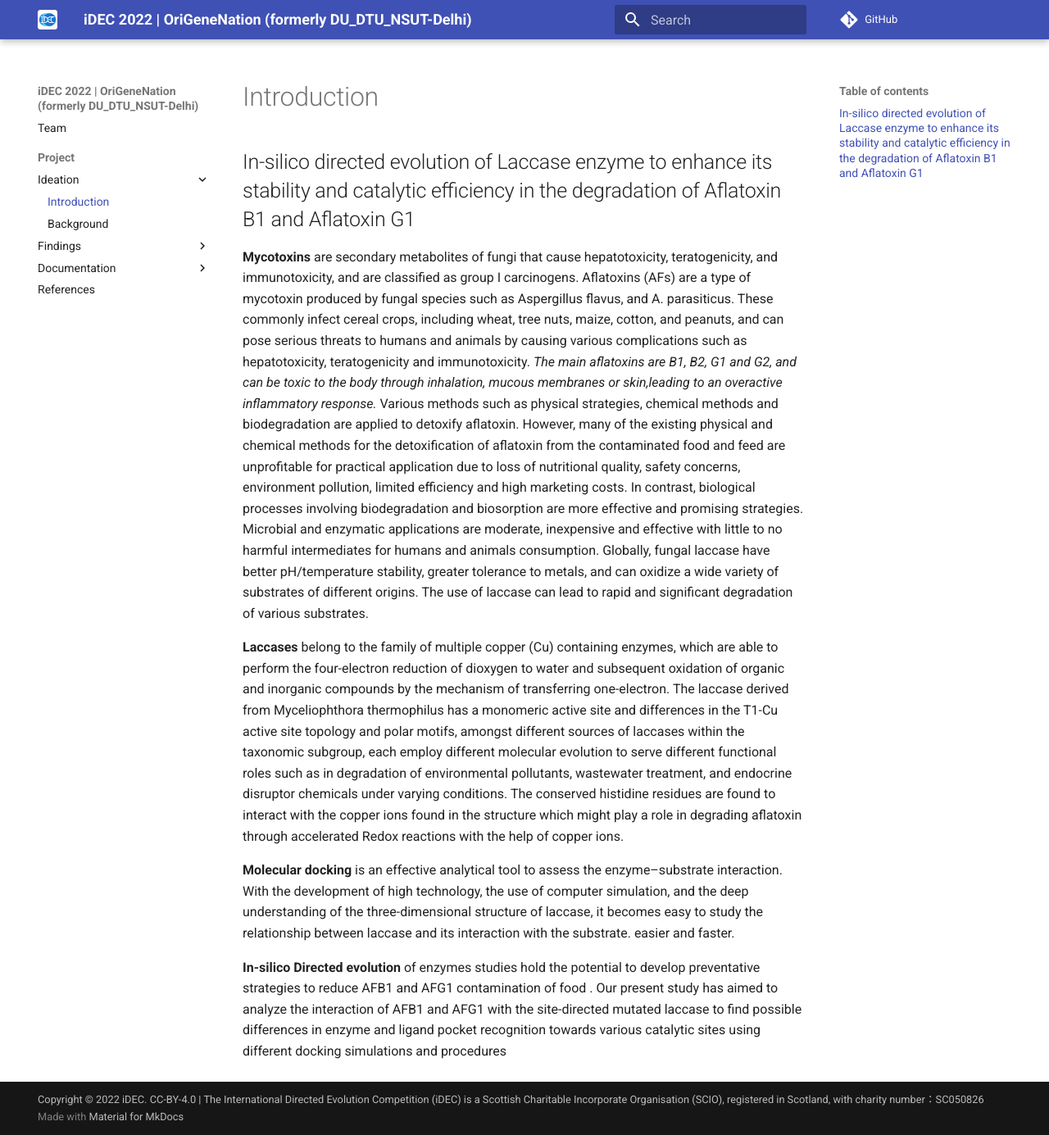
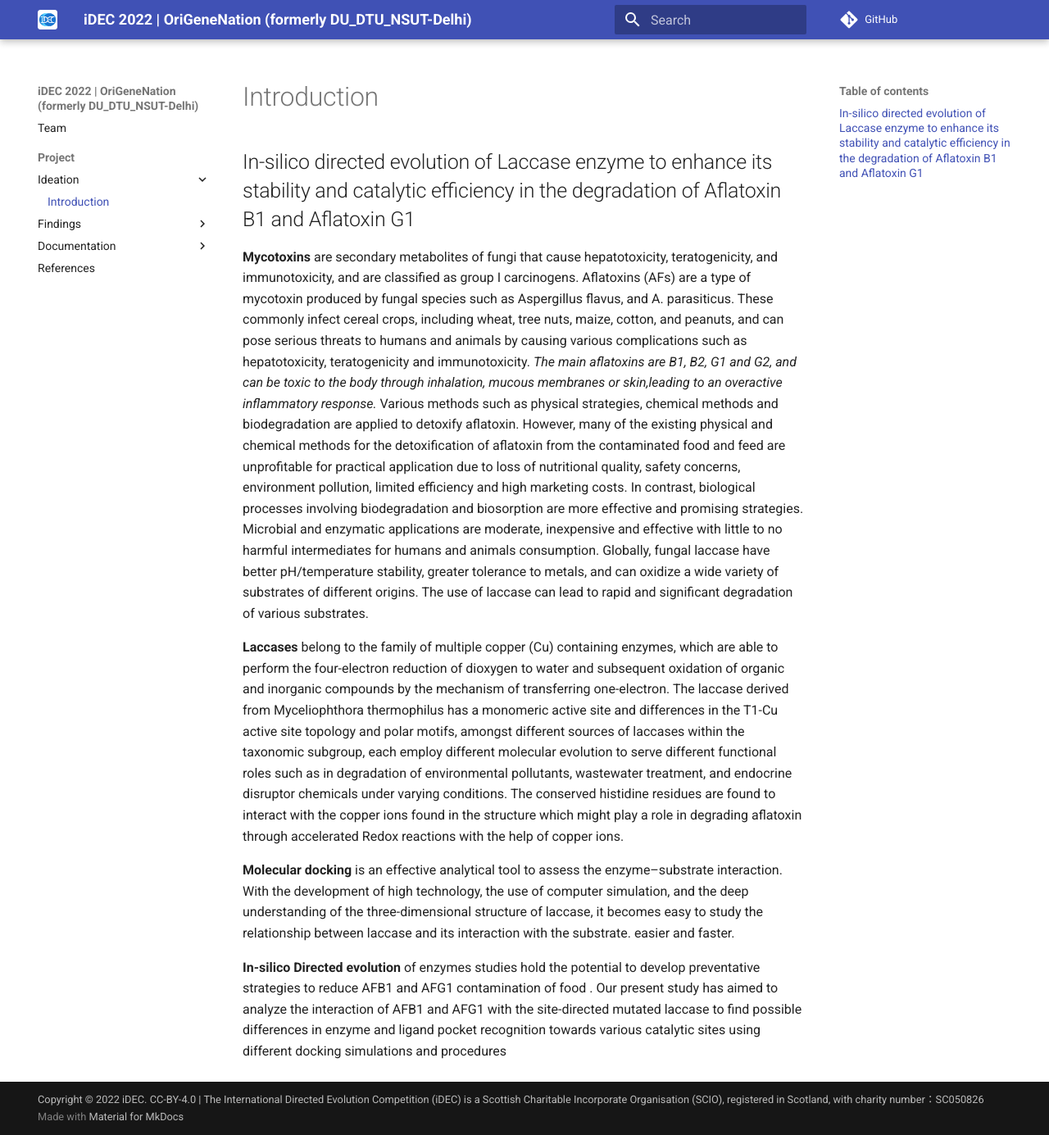
Before and after one commit to idec-teams/2022_DU_DTU_NSUT-Delhi, an MkDocs documentation site: the page built from docs/index.md, in a window 1280 px wide and 1385 px high. Shown: the whole window at 82% size. Built offline with MkDocs 1.6.1 and Material for MkDocs 9.7.7, drawn with Linux system fonts in a browser that asks for light colours; comment, search, counter and statistics services are not loaded.

Commit message:
Update mkdocs.yml

```diff
--- a/mkdocs.yml
+++ b/mkdocs.yml
@@ -43,7 +43,6 @@ nav:
   - Project:
       - Ideation:
           - Introduction: index.md
-          - Background: project/background.md
       - Findings:
           - Results: project/results.md
           - Discussion and Path Ahead: project/discussion.md
```
